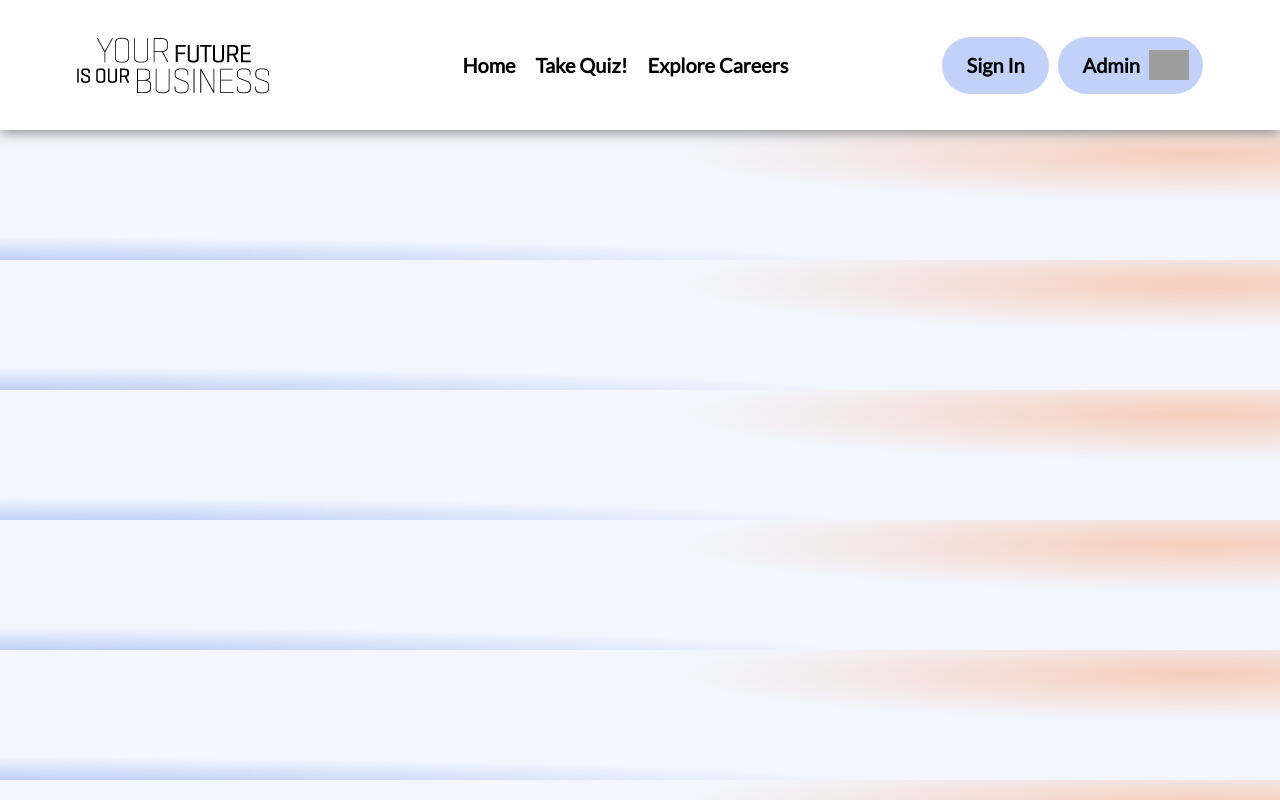
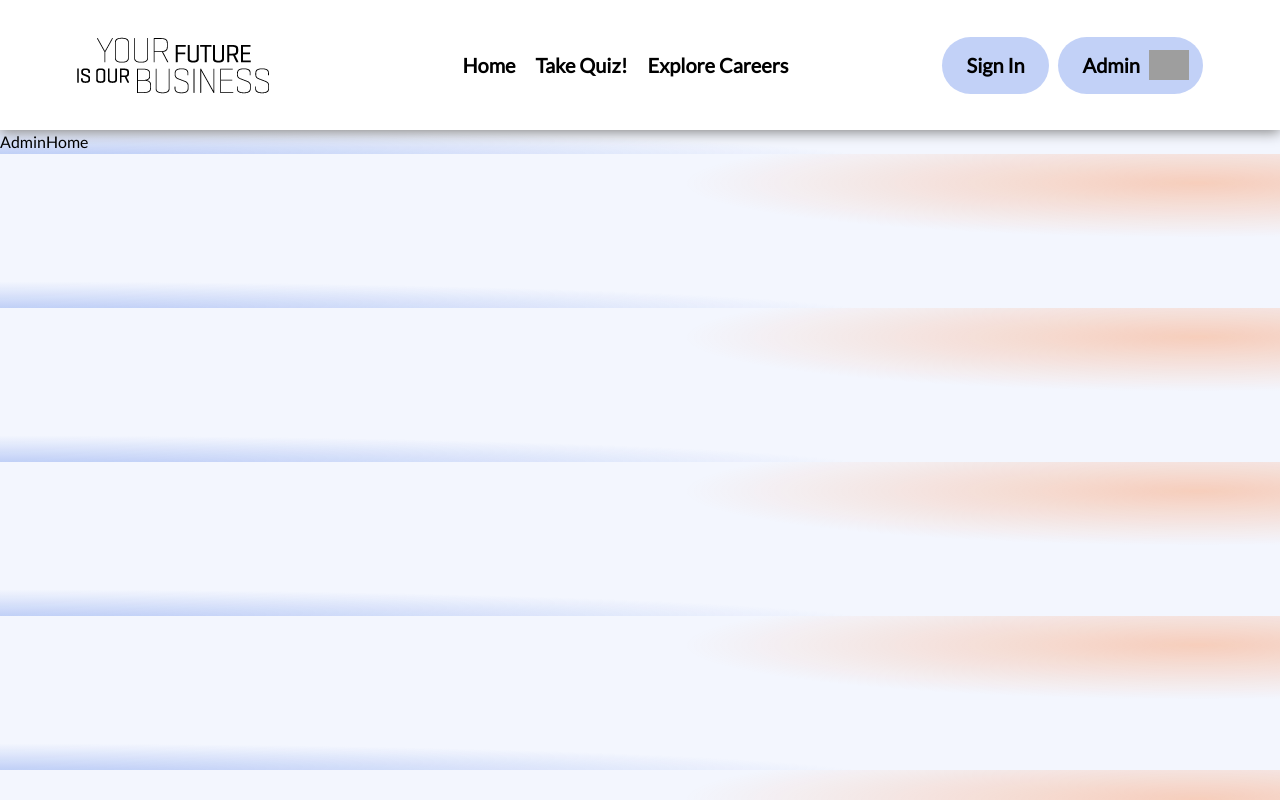
Before and after one commit to scblueprint/yfiob, a React (Create React App) app: page /admin in a window 1280 px wide. Built offline with nearby package versions, Linux system fonts and the light colour scheme; grey boxes are pictures that could not be loaded.

Commit message:
initiate admin home

```diff
--- a/src/App.js
+++ b/src/App.js
@@ -9,6 +9,7 @@
 import AdminLogin from "./components/adminLogin/AdminLogin";
 import QuestionPage from "./components/QuestionPage/QuestionPage";
 import StudentSignUp from "./components/StudentSignup/StudentSignUp";
+import AdminHome from "./components/AdminPages/AdminHome";
 
 function App() {
   return (
@@ -22,6 +23,7 @@
         <Route path="/adminLogin" element={<AdminLogin />} />
         <Route path="/questionPage" element={<QuestionPage />} />
         <Route path="/signup" element={<StudentSignUp />} />
+        <Route path="/admin" element={<AdminHome />} />
       </Routes>
     </Router>
   );
--- /dev/null
+++ b/src/components/AdminPages/AdminHome.js
@@ -0,0 +1,9 @@
+import React from 'react'
+
+const AdminHome = () => {
+  return (
+    <div>AdminHome</div>
+  )
+}
+
+export default AdminHome
```
